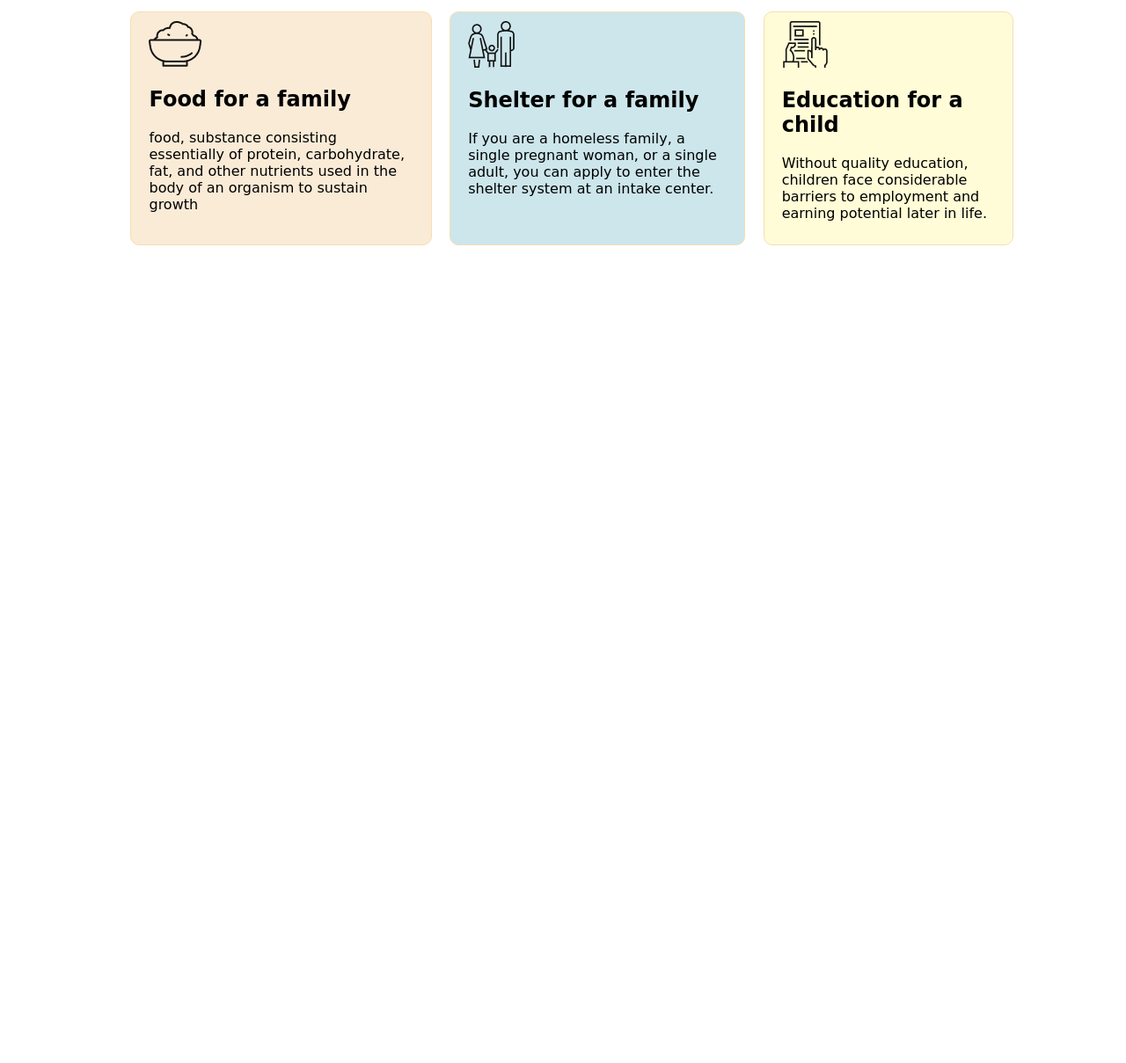
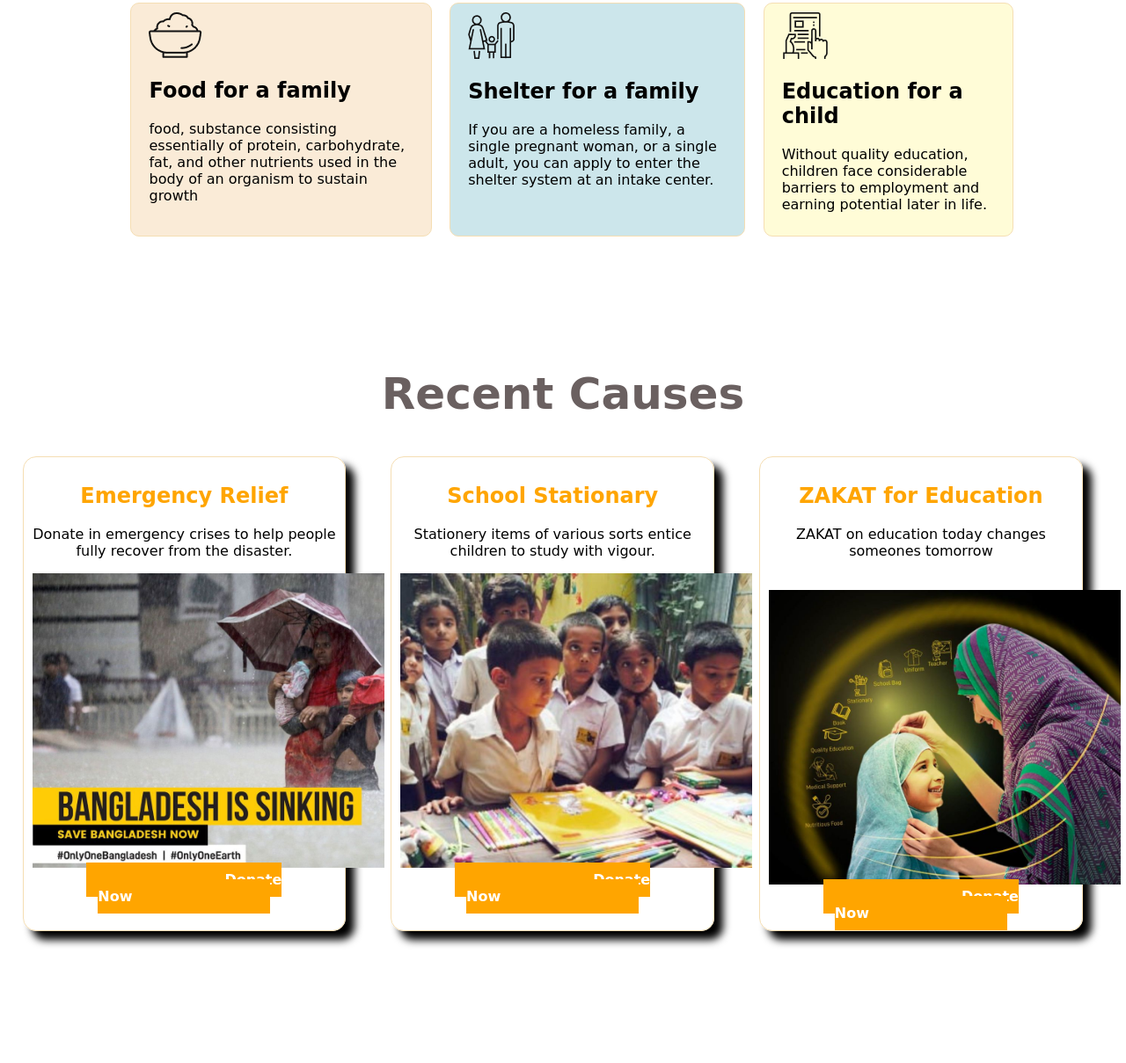
Before and after one commit to rafiulhasan1/JAAGO-Foundation, a plain HTML site: page index.html in a window 1280 px wide. Shown: the part 1398-2607 px from the top of the page at 88% size. Before the commit the page ends 1827 px from the top, so only its background shows below. Drawn offline with Linux system fonts and the light colour scheme; a web font is replaced by a local one.

Commit message:
part 7 added

```diff
--- a/index.html
+++ b/index.html
@@ -70,5 +70,30 @@
             <p>Without quality education, children face considerable barriers to employment and earning potential later in life.</p>
         </div>
     </section>
+    <section>
+        <div class="part-02">
+            <h1 class="text-1">Recent Causes</h1>
+        </div>
+    </section>
+    <section class="part-7 flax">
+        <div class="part-07">
+            <h1><span>Emergency Relief</span></h1>
+            <p>Donate in emergency crises to help people fully recover from the disaster.</p>
+            <img class="imgs" src="image/Emergency.jpg">
+            <a class="button-2" href="https://www.jaago.com.bd/" target="_blank">Donate Now</a>
+        </div>
+        <div class="part-07">
+            <h1><span>School Stationary</span></h1>
+            <p>Stationery items of various sorts entice children to study with vigour.</p>
+            <img class="imgs" src="image/school.jpg" alt="">
+            <a class="button-2" href="https://www.jaago.com.bd/" target="_blank">Donate Now</a>
+        </div>
+        <div class="part-07">
+            <h1><span>ZAKAT for Education</span></h1>
+            <p>ZAKAT on education today changes someones tomorrow</p><br>
+            <img class="imgs" src="image/zakat.jpg" alt="">
+            <a class="button-2" href="https://www.jaago.com.bd/" target="_blank">Donate Now</a>
+        </div>
+    </section>
 </body>
 </html>
--- a/style.css
+++ b/style.css
@@ -36,7 +36,7 @@ span{
 }
 .part-02{
     text-align: center;
-    margin-bottom: 50px;
+    margin-bottom: 40px;
     color: rgb(106, 96, 96);
 }
 .part-03{
@@ -95,3 +95,24 @@ hr{
 #p3{
     background-color: rgb(255, 252, 215);
 }
+.part-07{
+    width: 27%;
+    border: 1px solid wheat;
+    box-shadow: 10px 10px 10px;
+    margin-left: 2%;
+    margin-right: 2%;
+    text-align: center;
+    padding: 10px 10px;
+    margin-bottom: 150px;
+    border-radius: 15px;
+}
+.imgs{
+    width: 400px;
+}
+.button-2{
+    text-decoration: none;
+    background-color: orange;
+    padding: 10px 157px;
+    color: white;
+    font-weight: 600;
+}
```
Also changed, not shown: image/Emergency.jpg (added), image/school.jpg (added), image/zakat.jpg (added).
